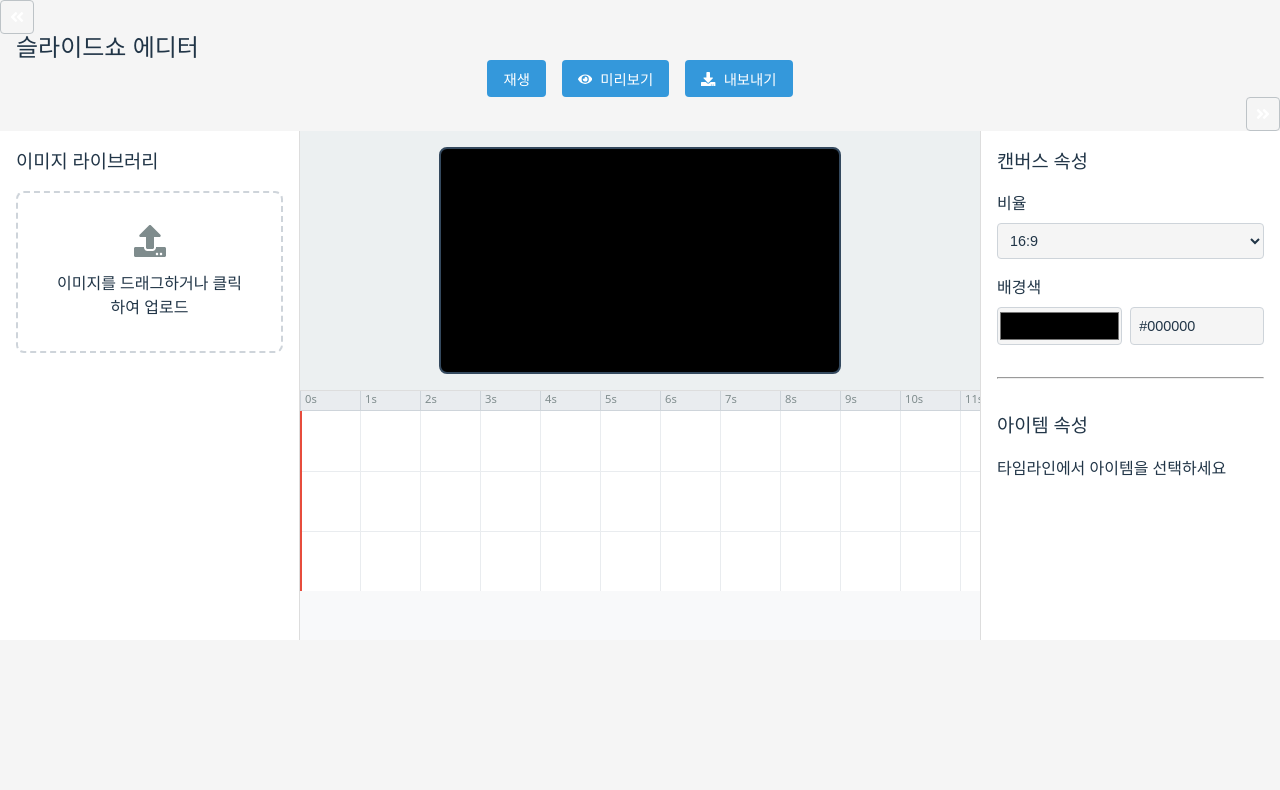
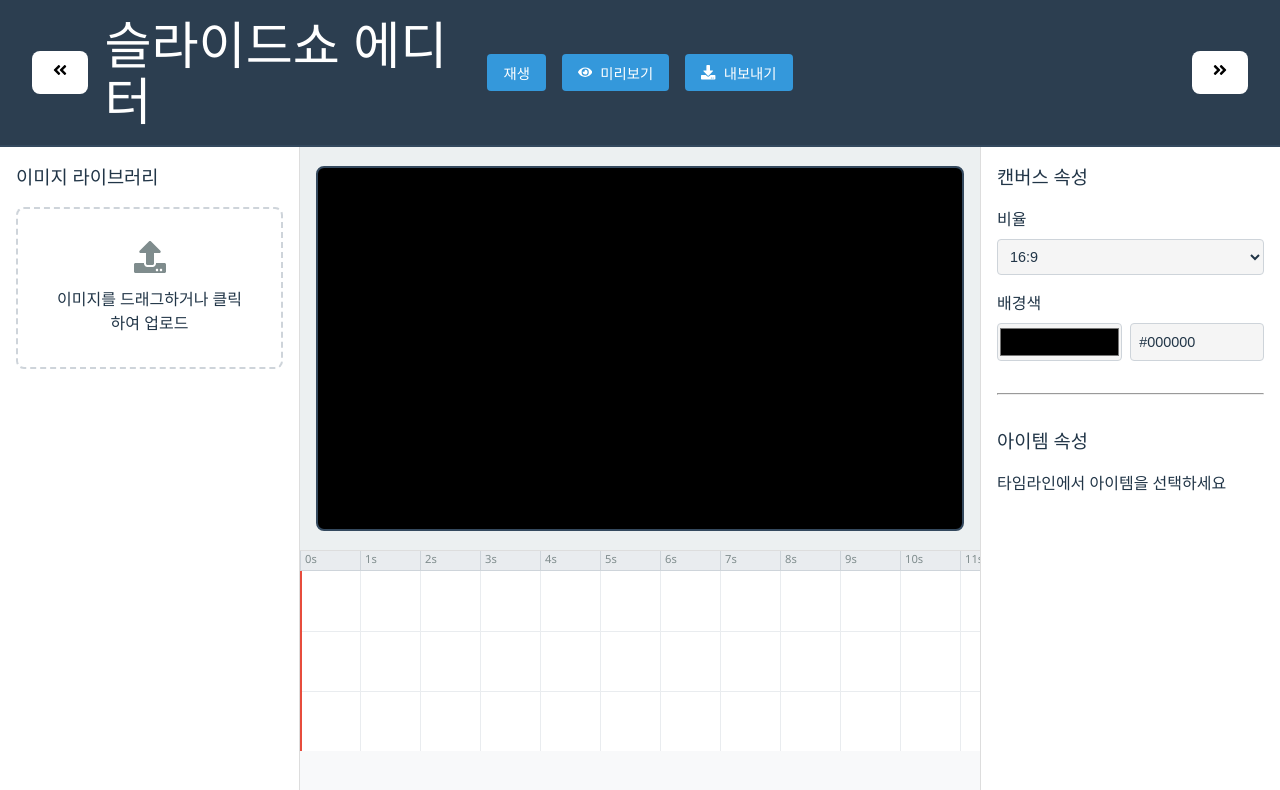
Before and after one commit to lahuman/slideshow-editor, a React (Vite) app: page / in a window 1280 px wide. Shown: the top 790 px of the page. Built offline with nearby package versions, Linux system fonts and the light colour scheme.

Commit message:
fix : 해상도 문제 해결

```diff
--- a/src/App.css
+++ b/src/App.css
@@ -5,39 +5,9 @@
 }
 
 .app {
-  height: 80vh;
+  height: 100vh;
   display: flex;
   flex-direction: column;
-}
-
-/* Fullscreen Preview Styling */
-.preview-modal-overlay:fullscreen {
-  background-color: #000;
-}
-
-.preview-modal-overlay:fullscreen .preview-modal {
-  width: 100%;
-  height: 100%;
-  background-color: transparent;
-  box-shadow: none;
-  position: relative; /* Positioning context for the canvas */
-}
-
-.preview-modal-overlay:fullscreen .preview-canvas {
-  position: absolute;
-  top: 50%;
-  left: 50%;
-  transform: translate(-50%, -50%);
-  max-width: 100%;
-  max-height: 100%;
-  margin: 0;
-  /* aspect-ratio is applied inline and will constrain the size */
-}
-
-.preview-modal-overlay:fullscreen .preview-header,
-.preview-modal-overlay:fullscreen .preview-controls {
-  display: none;
-}
   font-family: 'Segoe UI', Tahoma, Geneva, Verdana, sans-serif;
   background-color: var(--color-background-app);
   overflow: hidden; /* Prevent whole page from scrolling */
@@ -54,32 +24,23 @@
   flex-shrink: 0; /* Prevent header from shrinking */
 }
 
-.app-header h1 {
-  font-size: 1.5rem;
-  font-weight: 600;
-  margin: 0 1rem;
+.header-section {
+  display: flex;
+  align-items: center;
+  gap: 1rem;
 }
 
-.panel-toggle-btn {
-  background: none;
-  border: 1px solid var(--color-interactive-secondary);
-  color: var(--color-text-on-interactive);
-  padding: 0.5rem;
-  border-radius: 4px;
-  cursor: pointer;
-  display: flex;
-  align-items: center;
-  transition: background-color 0.2s;
+.header-left {
+  flex: 1;
+  justify-content: flex-start;
 }
 
-.panel-toggle-btn:hover {
-  background-color: var(--color-interactive-secondary-hover);
+.header-right {
+  flex: 1;
+  justify-content: flex-end;
 }
 
 .toolbar {
-  display: flex;
-  gap: 1rem;
-  flex-grow: 1;
   justify-content: center;
 }
 
@@ -475,6 +436,34 @@
 }
 
 /* Preview Modal Styles */
+.preview-modal-overlay:fullscreen {
+  background-color: #000;
+}
+
+.preview-modal-overlay:fullscreen .preview-modal {
+  width: 100%;
+  height: 100%;
+  background-color: transparent;
+  box-shadow: none;
+  position: relative; /* Positioning context for the canvas */
+}
+
+.preview-modal-overlay:fullscreen .preview-canvas {
+  position: absolute;
+  top: 50%;
+  left: 50%;
+  transform: translate(-50%, -50%);
+  max-width: 100%;
+  max-height: 100%;
+  margin: 0;
+  /* aspect-ratio is applied inline and will constrain the size */
+}
+
+.preview-modal-overlay:fullscreen .preview-header,
+.preview-modal-overlay:fullscreen .preview-controls {
+  display: none;
+}
+
 .preview-modal-overlay {
   position: fixed;
   top: 0;
--- a/src/App.tsx
+++ b/src/App.tsx
@@ -301,11 +301,13 @@ const App: React.FC = () => {
   return (
     <div className="app">
       <header className="app-header">
+        <div className="header-section header-left">
           <button onClick={toggleLeftPanel} className="panel-toggle-btn">
             <FaAngleDoubleLeft style={{ transform: isLeftPanelOpen ? 'none' : 'rotate(180deg)' }} />
           </button>
           <h1>슬라이드쇼 에디터</h1>
-        <div className="toolbar">
+        </div>
+        <div className="header-section toolbar">
           <button onClick={togglePlayback} className="play-btn">
             {isPlaying ? <FaPause /> : '재생'}
           </button>
@@ -316,9 +318,11 @@ const App: React.FC = () => {
             <FaDownload /> 내보내기
           </button>
         </div>
-        <button onClick={toggleRightPanel} className="panel-toggle-btn" style={{ marginLeft: 'auto' }}>
+        <div className="header-section header-right">
+          <button onClick={toggleRightPanel} className="panel-toggle-btn">
             <FaAngleDoubleRight style={{ transform: isRightPanelOpen ? 'none' : 'rotate(180deg)' }} />
           </button>
+        </div>
       </header>
 
       <div className="app-body">
```
Lines whose indentation alone changed are shown as unchanged.
